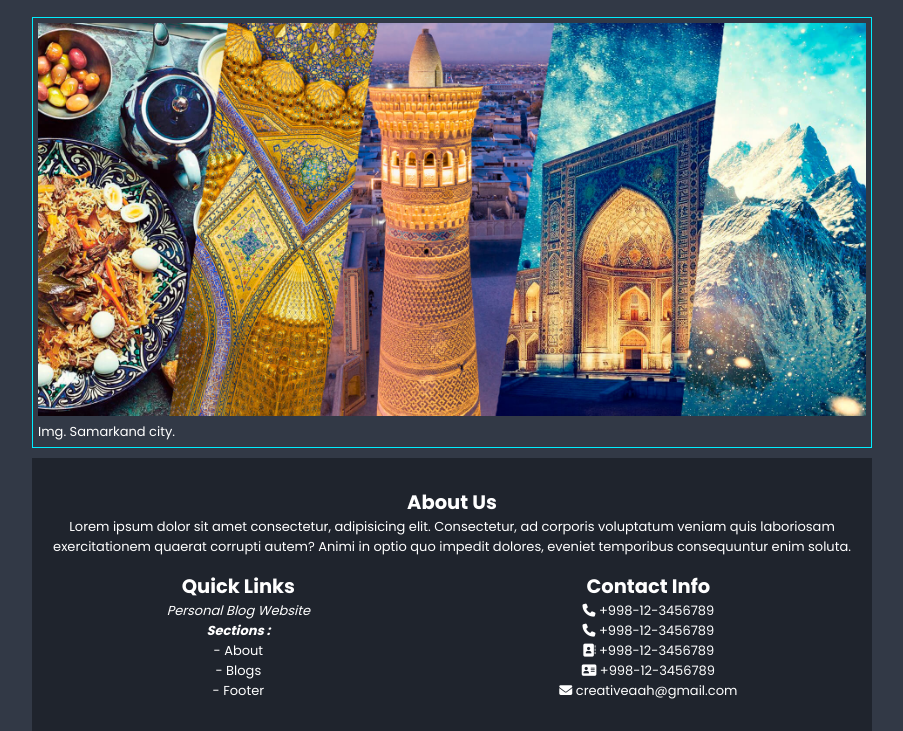
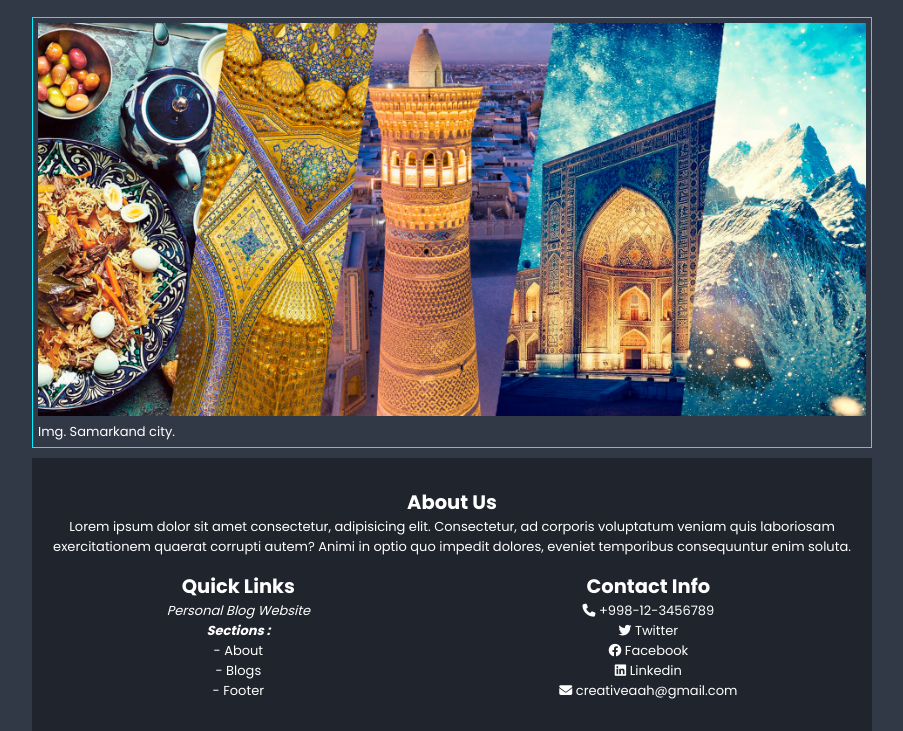
Before and after one commit to Azamatnuu1999/personal-blog-website, a plain HTML site: page index.html in a window 1280 px wide. Shown: the part 2022-2753 px from the top of the page, without its empty margins (188-1091 px from the left). Drawn offline with Linux system fonts and the light colour scheme.

Commit message:
Update index.html

```diff
--- a/index.html
+++ b/index.html
@@ -340,9 +340,9 @@
             <h2>Contact Info</h2>
             <ul>
                 <li><i class="fa-solid fa-phone"></i> +998-12-3456789</li>
-                <li><i class="fa-solid fa-phone"></i> +998-12-3456789</li>
-                <li><i class="fa fa-address-book"></i> +998-12-3456789</li>
-                <li><i class="fa fa-address-card"></i> +998-12-3456789</li>
+                <li><i class="fa-brands fa-twitter"></i> Twitter</li>
+                <li><i class="fa-brands fa-facebook"></i> Facebook</li>
+                <li><i class="fa-brands fa-linkedin"></i> Linkedin</li>
                 <li><a href="mailto:creativeaah@gmail.com"><i class="fa fa-envelope"></i> creativeaah@gmail.com</a></li>
             </ul>
         </div>
```
